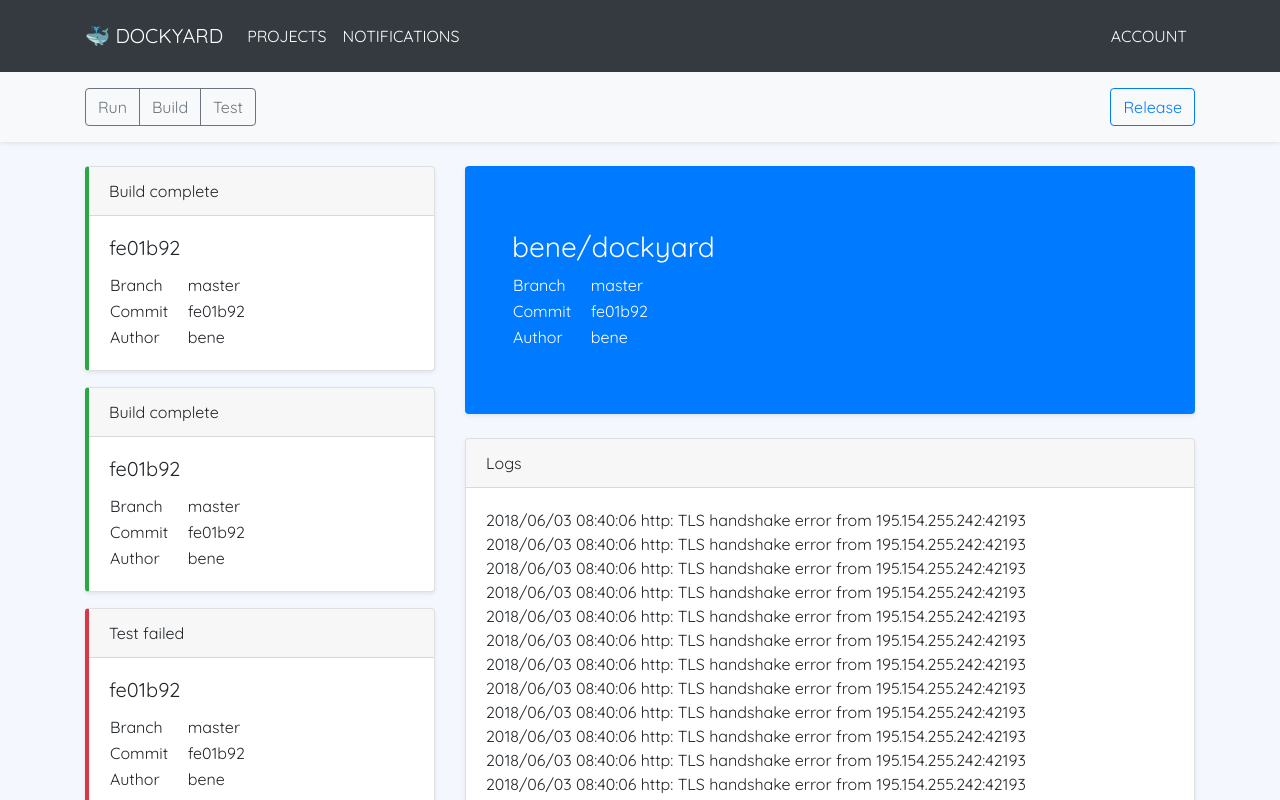
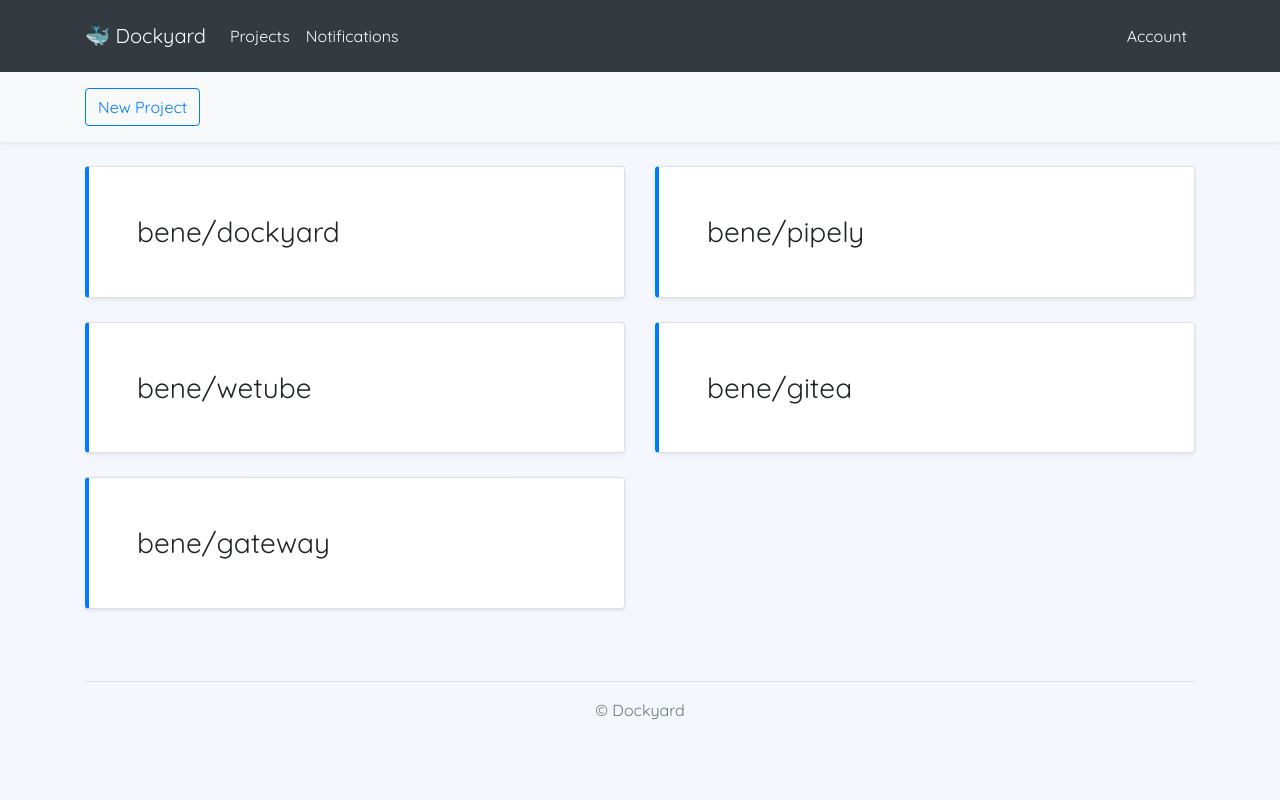
Before and after one commit to bene/dockyard-ui, a React (Create React App) app: page / in a window 1280 px wide. Shown: the top 800 px of the page. Built offline with nearby package versions, Linux system fonts and the light colour scheme.

Commit message:
Worked on components

```diff
--- a/package.json
+++ b/package.json
@@ -15,5 +15,8 @@
     "build": "react-scripts build",
     "test": "react-scripts test --env=jsdom",
     "eject": "react-scripts eject"
+  },
+  "devDependencies": {
+    "flow-bin": "^0.73.0"
   }
 }
--- a/src/App.js
+++ b/src/App.js
@@ -1,13 +1,13 @@
-import React, { Component } from 'react';
+import React, { Component } from 'react'
 
-import Project from './components/Project'
+import Dashboard from "./components/Dashboard"
 
 class App extends Component {
   render() {
     return (
-      <Project />
-    );
+      <Dashboard />
+    )
   }
 }
 
-export default App;
+export default App
--- a/src/components/Dashboard.js
+++ b/src/components/Dashboard.js
@@ -0,0 +1,81 @@
+import React, { Component } from 'react'
+import Project, {ProjectMenu} from "./Project"
+import {
+    Container,
+    Collapse,
+    Navbar,
+    NavbarToggler,
+    NavbarBrand,
+    Nav,
+    NavItem,
+    NavLink } from 'reactstrap'
+import Projects, {ProjectsMenu} from "./Projects";
+import Notifications from "./Notifications";
+
+class Dashboard extends Component {
+
+    constructor(props) {
+        super(props);
+
+        this.toggle = this.toggle.bind(this);
+        this.state = {
+            isOpen: false
+        };
+    }
+    toggle() {
+        this.setState({
+            isOpen: !this.state.isOpen
+        });
+    }
+
+    render() {
+
+        return (
+            <div className="App">
+                <Navbar color="dark" dark expand="md">
+                    <Container>
+                        <NavbarBrand href="/"><span role="img" aria-label="">🐳</span> Dockyard</NavbarBrand>
+                        <NavbarToggler onClick={ this.toggle } />
+
+                        <Collapse isOpen={ this.state.isOpen } navbar>
+                            <Nav navbar>
+                                <NavItem>
+                                    <NavLink href="/projects">Projects</NavLink>
+                                </NavItem>
+                                <NavItem>
+                                    <NavLink href="/notifications">Notifications</NavLink>
+                                </NavItem>
+                            </Nav>
+
+                            <Nav className="ml-auto" navbar>
+                                <NavItem>
+                                    <NavLink href="/account">Account</NavLink>
+                                </NavItem>
+                            </Nav>
+                        </Collapse>
+                    </Container>
+                </Navbar>
+
+                <Navbar className="shadow-sm" color="light" light expand="md">
+                    <Container>
+                        <ProjectsMenu />
+                    </Container>
+                </Navbar>
+
+                <main role={"main"} className={"mt-4 container"}>
+
+                    <Projects />
+
+                    <div className={"row"}>
+                        <div className={"col-12"}>
+                            <hr className={"mt-5"} />
+                            <p className={"text-center text-muted"}>&copy; Dockyard</p>
+                        </div>
+                    </div>
+                </main>
+            </div>
+        )
+    }
+}
+
+export default Dashboard
--- a/src/components/Notifications.js
+++ b/src/components/Notifications.js
@@ -0,0 +1,24 @@
+import React, { Component } from 'react'
+import { Card } from 'reactstrap'
+
+class Notifications extends Component {
+
+    render() {
+
+        const blankSlate = (
+            <Card className="blankslate">
+                <p className="h3 m-0">No Notifications</p>
+            </Card>
+        )
+
+        const notificationList = (
+            <Card className="mb-3 p-3 shadow-sm border-danger" key={Math.random()}>
+                <p className="m-0">Build failed</p>
+            </Card>
+        )
+
+        return blankSlate
+    }
+}
+
+export default Notifications
--- a/src/components/Project.js
+++ b/src/components/Project.js
@@ -1,73 +1,12 @@
 import React, { Component } from 'react'
-import {
-    Container,
-    Collapse,
-    Navbar,
-    NavbarToggler,
-    NavbarBrand,
-    Nav,
-    NavItem,
-    NavLink } from 'reactstrap';
+import { Container } from 'reactstrap';
 
 class Project extends Component {
-
-    constructor(props) {
-        super(props);
-
-        this.toggle = this.toggle.bind(this);
-        this.state = {
-            isOpen: false
-        };
-    }
-    toggle() {
-        this.setState({
-            isOpen: !this.state.isOpen
-        });
-    }
 
     render() {
 
         return (
-            <div className="App">
-                <Navbar color="dark" dark expand="md">
-                    <Container>
-                        <NavbarBrand href="/"><span role="img" aria-label="">🐳</span> Dockyard</NavbarBrand>
-                        <NavbarToggler onClick={ this.toggle } />
-
-                        <Collapse isOpen={ this.state.isOpen } navbar>
-                            <Nav navbar>
-                                <NavItem>
-                                    <NavLink href="/projects/">Projects</NavLink>
-                                </NavItem>
-                                <NavItem>
-                                    <NavLink href="/notifications">Notifications</NavLink>
-                                </NavItem>
-                            </Nav>
-
-                            <Nav className="ml-auto" navbar>
-                                <NavItem>
-                                    <NavLink href="/projects/">Account</NavLink>
-                                </NavItem>
-                            </Nav>
-                        </Collapse>
-                    </Container>
-                </Navbar>
-
-                <Navbar className="shadow-sm" color="light" light expand="md">
-                    <Container>
-                        <div className="btn-group" role="group" aria-label="Basic example">
-                            <button type="button" className="btn btn-outline-secondary">Run</button>
-                            <button type="button" className="btn btn-outline-secondary">Build</button>
-                            <button type="button" className="btn btn-outline-secondary">Test</button>
-                        </div>
-
-                        <div className="btn-group float-right" role="group" aria-label="Basic example">
-                            <button type="button" className="btn btn-outline-primary">Release</button>
-                        </div>
-                    </Container>
-                </Navbar>
-
-                <main role={"main"} className={"mt-4 container"}>
+            <div>
                 <div className={"row"}>
                     <div className={"col-sm-4"}>
                         <div className="card border-success shadow-sm mb-3">
@@ -188,16 +127,28 @@ class Project extends Component {
                         </div>
                     </div>
                 </div>
-                    <div className={"row"}>
-                        <div className={"col-12"}>
-                            <hr className={"mt-5"} />
-                            <p className={"text-center text-muted"}>&copy; Dockyard</p>
             </div>
+        )
+    }
+}
+class ProjectMenu extends Component {
+
+    render() {
+        return (
+            <div>
+                <div className="btn-group" role="group" aria-label="Basic example">
+                    <button type="button" className="btn btn-outline-success">Run</button>
+                    <button type="button" className="btn btn-outline-success">Test</button>
+                    <button type="button" className="btn btn-outline-success">Build</button>
                 </div>
-                </main>
+
+                <div className="btn-group float-right" role="group" aria-label="Basic example">
+                    <button type="button" className="btn btn-outline-primary">Release</button>
+                </div>
             </div>
         )
     }
 }
 
+export { ProjectMenu }
 export default Project
--- a/src/components/Projects.js
+++ b/src/components/Projects.js
@@ -0,0 +1,58 @@
+import React, { Component } from 'react'
+import { Card, Row, Col } from 'reactstrap'
+
+class Projects extends Component {
+
+    render() {
+
+        return (
+            <Row>
+                <Col sm="6">
+                    <Card className="mb-4 p-5 shadow-sm border-primary">
+                        <p className="h3 m-0">bene/dockyard</p>
+                    </Card>
+                </Col>
+
+                <Col sm="6">
+                    <Card className="mb-4 p-5 shadow-sm border-primary">
+                        <p className="h3 m-0">bene/pipely</p>
+                    </Card>
+                </Col>
+
+                <Col sm="6">
+                    <Card className="mb-4 p-5 shadow-sm border-primary">
+                        <p className="h3 m-0">bene/wetube</p>
+                    </Card>
+                </Col>
+
+                <Col sm="6">
+                    <Card className="mb-4 p-5 shadow-sm border-primary">
+                        <p className="h3 m-0">bene/gitea</p>
+                    </Card>
+                </Col>
+
+                <Col sm="6">
+                    <Card className="mb-4 p-5 shadow-sm border-primary">
+                        <p className="h3 m-0">bene/gateway</p>
+                    </Card>
+                </Col>
+            </Row>
+        )
+    }
+}
+
+class ProjectsMenu extends Component {
+
+    render() {
+        return (
+            <div>
+                <div className="btn-group" role="group" aria-label="Basic example">
+                    <button type="button" className="btn btn-outline-primary">New Project</button>
+                </div>
+            </div>
+        )
+    }
+}
+
+export { ProjectsMenu }
+export default Projects
--- a/src/index.css
+++ b/src/index.css
@@ -1,28 +1,18 @@
-:root {
-  --primary: #00bfa5!important;
-}
-
 body {
   font-family: 'Quicksand', sans-serif;
   background: #F4F7FD;
 }
 
-.bg-cyan {
-  background: #00bfa5;
-}
-
 .navbar {
-  text-transform: uppercase;
   padding: 16px;
 }
 
 .navbar-dark .navbar-nav .nav-link {
   color: #ffffff;
-  transition: color 0.2s;
 }
 
 .navbar-dark .navbar-nav .nav-link:hover {
-  color: #00bfa5;
+  color: #ffffff;
 }
 
 .card.border-danger {
@@ -37,6 +27,17 @@ body {
   border-left-color: var(--success)!important;
 }
 
+.card.border-primary {
+  border-width: 1px 1px 1px 4px;
+  border-color: rgba(0,0,0,.125)!important;
+  border-left-color: var(--primary)!important;
+}
+
+.blankslate {
+  padding: 6em 0;
+  text-align: center;
+}
+
 @media (min-width: 3440px) {
   .container {
     max-width: 1640px;
```
Also changed, not shown: src/components/ProjectCreate.js (+13 -0 lines). Lines whose indentation alone changed are shown as unchanged.
